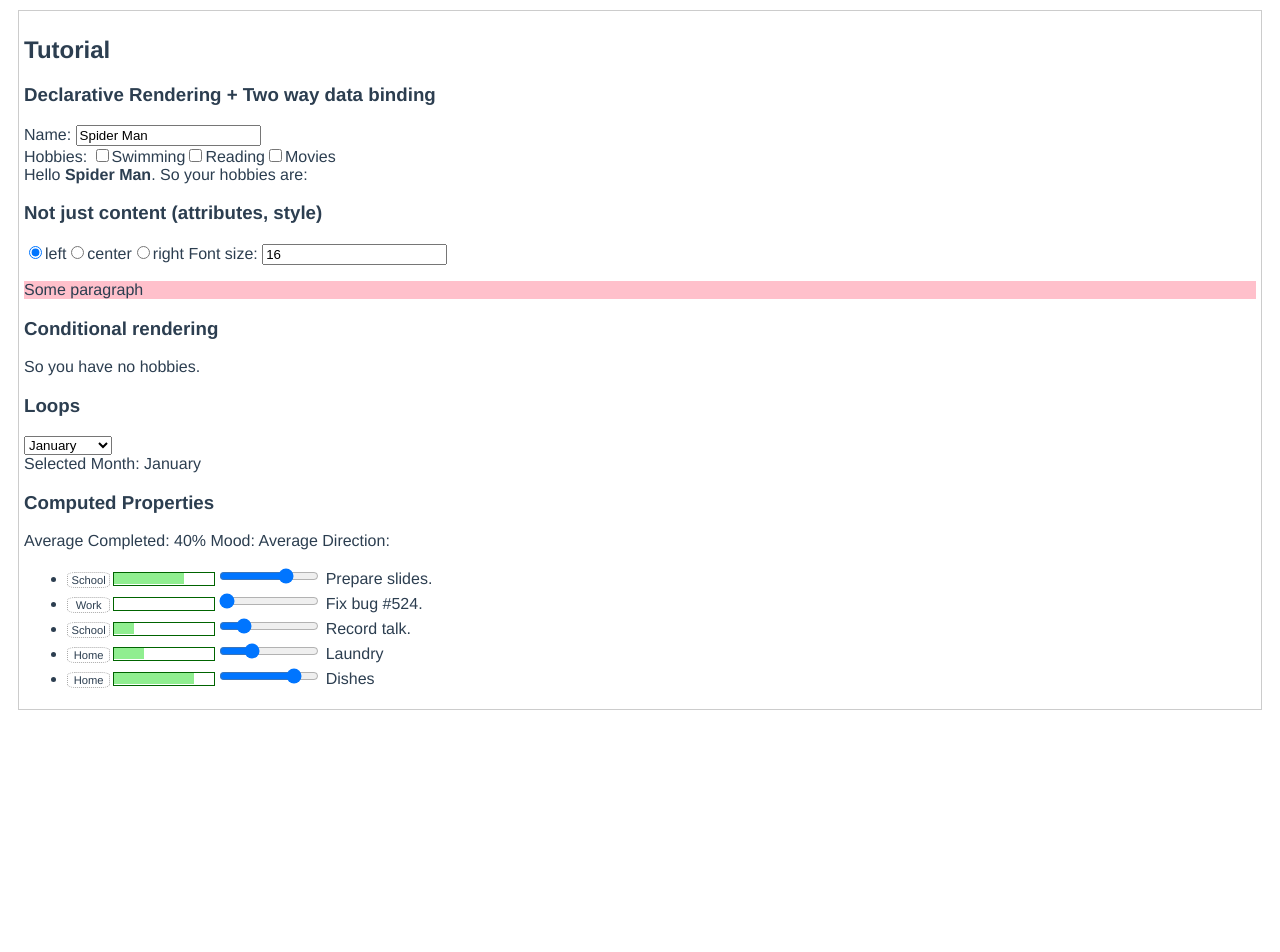
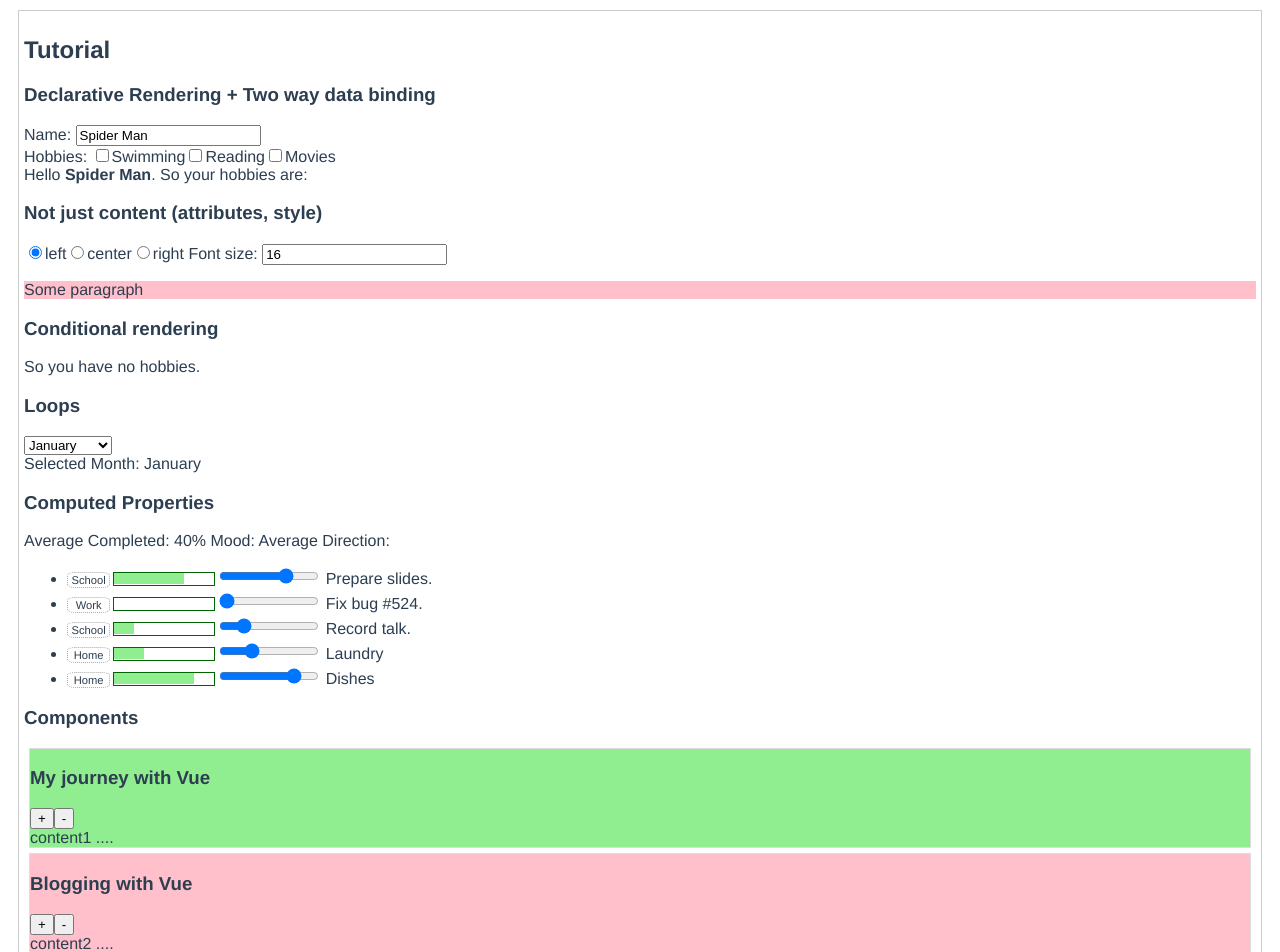
Before and after one commit to pembeci/vue_tutorial_cengconf, a Vue app: page / in a window 1280 px wide. Shown: the top 952 px of the page. Before the commit the page ends 800 px from the top, so only its background shows below. Built offline with nearby package versions, Linux system fonts and the light colour scheme.

Commit message:
components1

```diff
--- /dev/null
+++ b/src/components/BlogPost.vue
@@ -0,0 +1,28 @@
+<template>
+    <div class="blog-post" :class=" even ? 'even' : 'odd' ">
+        <h3>{{ post.title }}</h3>
+        <button>+</button><button>-</button>
+        <div v-html="post.content"></div>
+    </div>
+</template>
+
+<script>
+export default {
+  name: 'BlogPost',
+  props: ['post', 'even']
+}
+</script>
+
+<style scoped lang="scss">
+  .blog-post {
+      margin: 5px;
+      border: 1px solid #ddd;
+  }
+
+  .even {
+      background-color: lightgreen;
+  }
+  .odd {
+      background-color: pink;
+  }
+</style>
--- a/src/components/Tutorial.vue
+++ b/src/components/Tutorial.vue
@@ -47,15 +47,25 @@
            {{ task.title}}
          </li>
        </ul>
+     <h3>Components</h3>
+     <div :style="{ fontSize: postFontSize + 'em' }">
+      <BlogPost  v-for="post,i in posts"
+        :even="i%2 == 0"
+        :post=post
+        :key="post.id"
+        :title="post.title">
+      </BlogPost>
      </div>
-
   </div>
 </template>
 
 
 <script>
+import BlogPost from './BlogPost.vue'
+
 export default {
   name: 'Tutorial',
+  components: { BlogPost },
   data: function () {
     return {
       name: "Spider Man",
@@ -72,7 +82,14 @@ export default {
         {category: "Home", title: "Laundry", completed: 30},
         {category: "Home", title: "Dishes", completed: 80},
       ],
-      direction: null
+      direction: null,
+      posts: [
+        { id: 1, title: 'My journey with Vue', content: 'content1 ....' },
+        { id: 2, title: 'Blogging with Vue', content: 'content2 ....' },
+        { id: 3, title: 'Why Vue is so fun', content: 'content3 ....' },
+        { id: 4, title: 'Vue rocks!!!', content: 'content3 ....' }
+      ],
+      postFontSize: 1,
     }
   },
   computed: {
```
